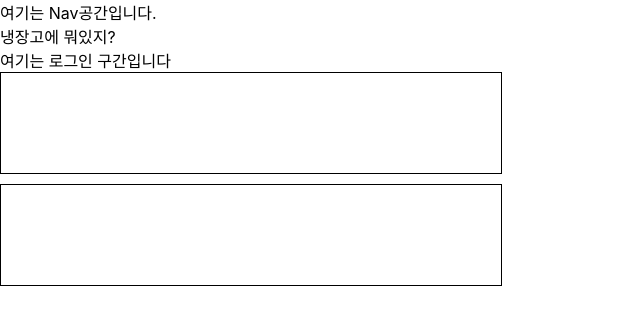
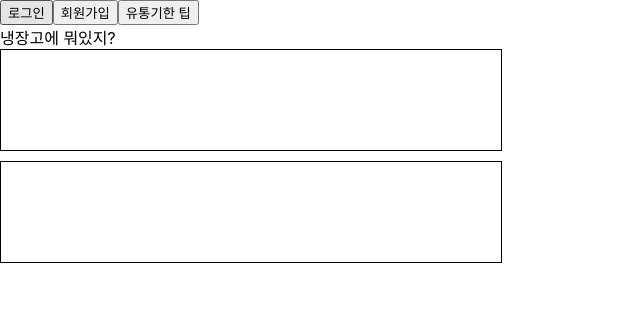
Before and after one commit to davidpark216/FridgeCheck, a React (Create React App) app in the folder fridecheck/: page / in a window 1280 px wide. Shown: the top 324 px of the page, without its empty margins (0-640 px from the left). Built offline with nearby package versions, Linux system fonts and the light colour scheme.

Commit message:
add login function

```diff
--- a/fridecheck/src/components/Login.tsx
+++ b/fridecheck/src/components/Login.tsx
@@ -1,8 +1,21 @@
 import React, { useState } from "react";
 import styled from "styled-components";
 
-function Login() {
-  return <div>여기는 로그인 구간입니다</div>;
+interface props {
+  loginPage: boolean;
+}
+
+function Login({ loginPage }: props) {
+  return loginPage ? (
+    <LoginWrap>
+      <div>여기는 로그인 구간입니다</div>
+      <div>x</div>
+    </LoginWrap>
+  ) : (
+    <div></div>
+  );
 }
 
 export default Login;
+
+const LoginWrap = styled.div``;
--- a/fridecheck/src/components/Nav.tsx
+++ b/fridecheck/src/components/Nav.tsx
@@ -1,9 +1,21 @@
 import React, { useState } from "react";
 import styled from "styled-components";
+import { Login, Signup } from "../components";
 
+interface props {
+  handleLoginClick: () => void;
+}
 //메뉴들이 모인 공간
-function Nav() {
-  return <div>여기는 Nav공간입니다.</div>;
+function Nav({ handleLoginClick }: props) {
+  return (
+    <NavWrap>
+      <button onClick={handleLoginClick}>로그인</button>
+      <button>회원가입</button>
+      <button>유통기한 팁</button>
+    </NavWrap>
+  );
 }
 
 export default Nav;
+
+const NavWrap = styled.div``;
```
